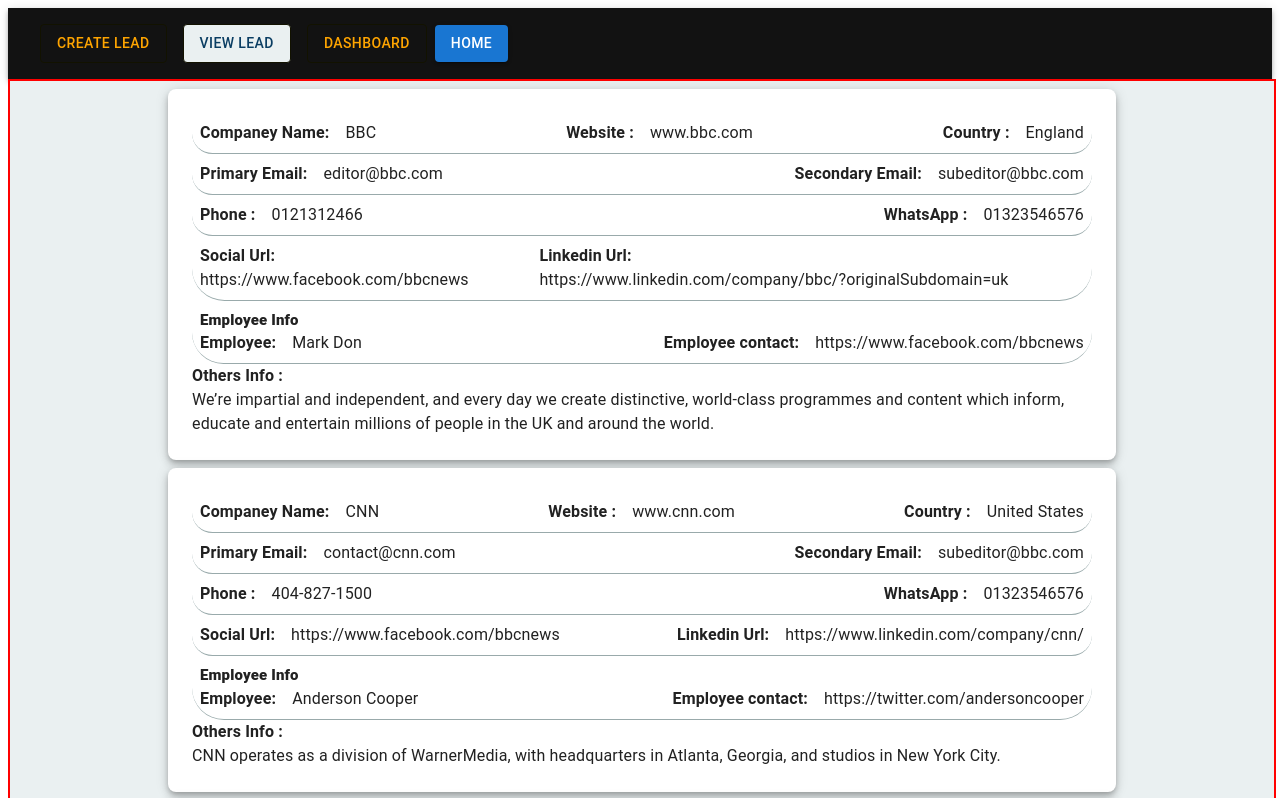
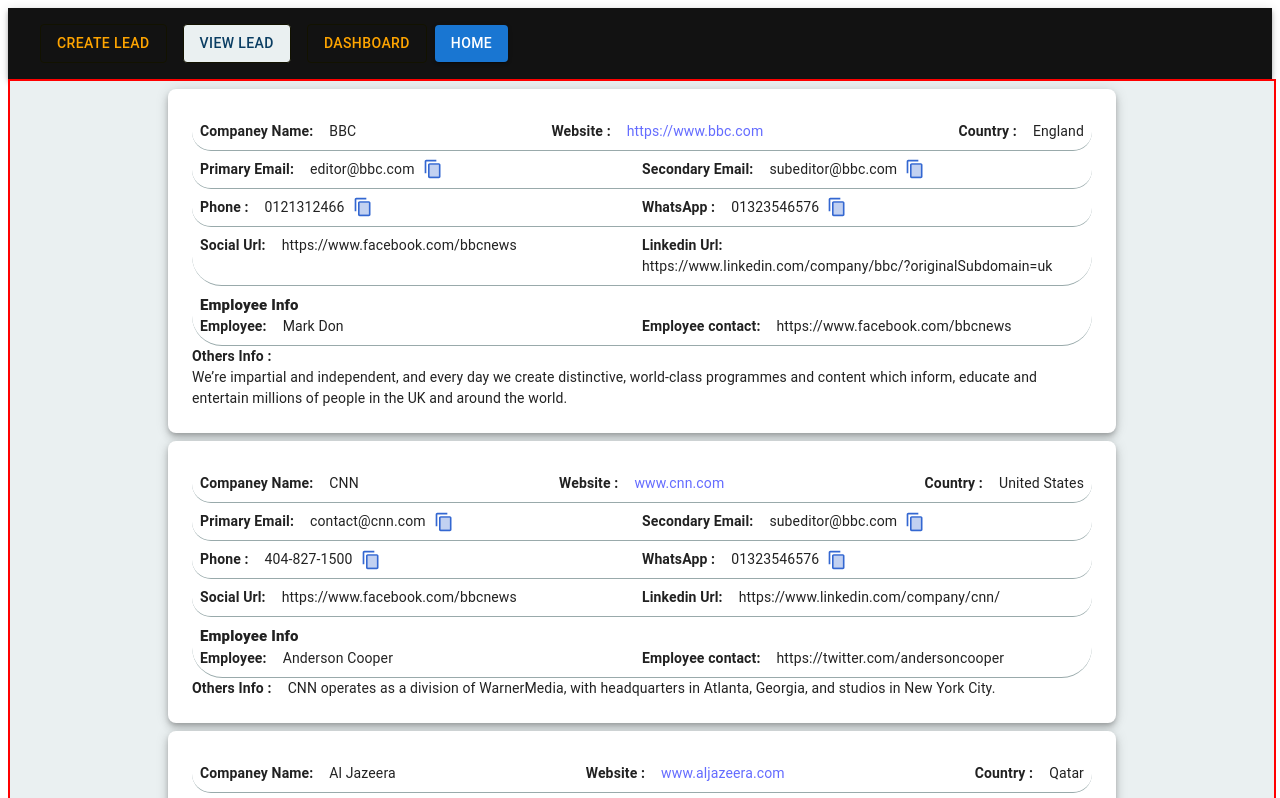
Before and after one commit to charismaTazdid/lead_collector, a React (Vite) app: page /view-lead in a window 1280 px wide. Shown: the top 798 px of the page. Built offline with nearby package versions, Linux system fonts and the light colour scheme.

Commit message:
view lead page done

```diff
--- a/src/Components/Modal/EntryLead.jsx
+++ b/src/Components/Modal/EntryLead.jsx
@@ -4,13 +4,14 @@
 import CancelIcon from '@mui/icons-material/Cancel';
 import { BootstrapDialog } from './Helper';
 import { categories } from '../../demoDb/categories';
+
 // import axios from 'axios';
 // import { useDispatch } from 'react-redux';
 // import { createProduct } from '../../Actions/productAction';
 
 const EntryLead = () => {
 
-  const [age, setAge] = useState('');
+
   const [open, setOpen] = useState(false)
   const handleClickOpen = () => {
     setOpen(true)
@@ -19,26 +20,38 @@
     setOpen(false)
   }
 
-  const handleChange = (event) => {
-    setAge(event.target.value);
-  };
+
 
   const [anchorEl, setAnchorEl] = useState(null);
   // const dispatch = useDispatch();
 
-  const [productData, setProductData] = useState({ productName: '', unit: '', price: '', currentStock: '', imageUrl: '', categoryId: '' })
+  const [leadData, setLeadData] = useState({
+    companyName: "",
+    category: "",
+    country: "",
+    website: "",
+    primaryEmail: "",
+    secondaryEmail: "",
+    phone: "",
+    whatsApp: "",
+    socialUrl: "",
+    linkedinUrl: "",
+    employee: "",
+    employeeContact: "",
+    othersInfo: ""
+  });
 
-  const handleSaveProduct = () => {
-    const { productName, currentStock, price } = productData
-    if (!productName || !currentStock || !price) {
+  const handleSaveLead = () => {
+    const { companyName, website } = leadData;
+    if (!companyName || !website) {
       alert(
         'দয়াকরে করে সব প্রয়োজনীয় ক্ষেত্রগুলি পূরণ করুন'
       )
       return
     }
     setOpen(false)
-    setProductData({ productName: '', unit: '', price: '', currentStock: '', imageUrl: '', categoryId: '' })
-  }
+   console.log(leadData)
+  };
 
   return (
     <Box sx={{ minWidth: 900 }}>
@@ -68,27 +81,24 @@
           <Box sx={{ display: "flex", justifyContent: "space-around" }}>
             <Box>
               <Typography> Company Name:</Typography>
-              <TextField color='success' fullWidth sx={{ my: 1, width: 420 }} required variant='filled' />
+              <TextField onChange={(e) => setLeadData({ ...leadData, companyName: e.target.value })} color='success' sx={{ my: 1, width: 420 }} required variant='filled' />
             </Box>
 
             {/* Drop Down Menu */}
             <Box>
               <Typography>Select Category</Typography>
               <FormControl sx={{ my: 1, width: 420, py: 1, }} size="medium" variant="filled">
-                {/* <InputLabel id="demo-select-small-label">Category </InputLabel> */}
                 <Select
                   labelId="demo-select-small-label"
                   id="demo-select-small"
-                  value={age}
-                  onChange={handleChange}
+                  value={leadData.category}
+                  onChange={(e) => setLeadData({ ...leadData, category: e.target.value })}
                 >
-
                   {
                     categories.map((category) => (
                       <MenuItem value={category.name} key={category.id}> {category.name} </MenuItem>
                     ))
                   }
-
                 </Select>
               </FormControl>
             </Box>
@@ -97,43 +107,42 @@
           <Box sx={{ display: "flex", justifyContent: "space-around" }}>
 
             <Box>
-              <TextField variant='filled' hiddenLabel label='Country' color='success' sx={{ my: 1, py: 1, width: 420 }} required />
+              <TextField variant='filled' hiddenLabel label='Country' color='success' sx={{ my: 1, py: 1, width: 420 }} required onChange={(e) => setLeadData({ ...leadData, country: e.target.value })} />
             </Box>
             <Box>
-              {/* <Typography>Website Link: </Typography> */}
-              <TextField variant='filled' label='Website Address' color='success' sx={{ my: 1, width: 420, py: 1, }} required />
+              <TextField variant='filled' label='Website Address' color='success' sx={{ my: 1, width: 420, py: 1, }} required onChange={(e) => setLeadData({ ...leadData, website: e.target.value })} />
             </Box>
           </Box>
 
           <Box sx={{ display: "flex", justifyContent: "space-around" }}>
-            <TextField label='Primary Email' variant='filled' color='success' sx={{ my: 1, width: 420, py: 1, }} />
-            <TextField label='Seconary Email (optional)' variant='filled' color='success' sx={{ my: 1, width: 420, py: 1, }} />
+            <TextField label='Primary Email' variant='filled' color='success' sx={{ my: 1, width: 420, py: 1, }} onChange={(e) => setLeadData({ ...leadData, primaryEmail: e.target.value })} />
+            <TextField label='Seconary Email (optional)' variant='filled' color='success' sx={{ my: 1, width: 420, py: 1, }} onChange={(e) => setLeadData({ ...leadData, secondaryEmail: e.target.value })} />
           </Box>
 
           {/* Phone */}
           <Box sx={{ display: "flex", justifyContent: "space-around" }}>
-            <TextField label='Phone (optional)' color='success' fullWidth variant='filled' sx={{ my: 1, width: 420, py: 1, }} />
+            <TextField label='Phone (optional)' color='success' fullWidth variant='filled' sx={{ my: 1, width: 420, py: 1, }} onChange={(e) => setLeadData({ ...leadData, phone: e.target.value })} />
 
-            <TextField label='Whatsapp (optional)' color='success' variant='filled' fullWidth sx={{ my: 1, width: 420, py: 1, }} />
+            <TextField label='Whatsapp (optional)' color='success' variant='filled' fullWidth sx={{ my: 1, width: 420, py: 1, }} onChange={(e) => setLeadData({ ...leadData, whatsApp: e.target.value })} />
           </Box>
 
           {/* Social Media */}
           <Box sx={{ display: "flex", justifyContent: "space-around" }}>
-            <TextField label='Facebook/insta/twitter url (optional)' color='success' fullWidth variant='filled' sx={{  width: 420, py: 1, }} />
+            <TextField label='Facebook/insta/twitter url (optional)' color='success' fullWidth variant='filled' sx={{ width: 420, py: 1, }} onChange={(e) => setLeadData({ ...leadData, socialUrl: e.target.value })} />
 
-            <TextField label='Linkedin url (optional)' color='success' variant='filled' fullWidth sx={{  width: 420, py: 1, }} />
+            <TextField label='Linkedin url (optional)' color='success' variant='filled' fullWidth sx={{ width: 420, py: 1, }} onChange={(e) => setLeadData({ ...leadData, linkedinUrl: e.target.value })} />
           </Box>
 
           {/* Manager/ Employee */}
           <Box sx={{ display: "flex", justifyContent: "space-around" }}>
-            <TextField label='Employee / Manager Name (if found)' color='success' fullWidth variant='filled' sx={{  width: 420, py: 1, }} />
+            <TextField label='Employee / Manager Name (if found)' color='success' fullWidth variant='filled' sx={{ width: 420, py: 1, }} onChange={(e) => setLeadData({ ...leadData, employee: e.target.value })} />
 
-            <TextField label='Employee Social Link or Email (if found)' color='success' variant='filled' fullWidth sx={{  width: 420, py: 1, }} />
+            <TextField label='Employee Social Link or Email (if found)' color='success' variant='filled' fullWidth sx={{ width: 420, py: 1, }} onChange={(e) => setLeadData({ ...leadData, employeeContact: e.target.value })} />
           </Box>
 
           <Box sx={{ display: "flex", justifyContent: "space-around" }}>
 
-            <TextField label='Other Information (optional)' multiline rows={2} color='success' fullWidth variant='filled' sx={{  mx: 4, py: 1, }} />
+            <TextField label='Other Information (optional)' multiline rows={2} color='success' fullWidth variant='filled' sx={{ mx: 4, py: 1, }} onChange={(e) => setLeadData({ ...leadData, othersInfo: e.target.value })} />
 
           </Box>
         </DialogContent>
@@ -141,7 +150,7 @@
 
         <DialogActions
           sx={{ display: 'flex', justifyContent: 'center', marginBottom: 2, marginTop: -3 }}  >
-          <Button autoFocus onClick={handleSaveProduct} style={saveBtn}>
+          <Button autoFocus onClick={handleSaveLead} style={saveBtn}>
             Save Lead
           </Button>
         </DialogActions>
--- a/src/Components/SingleLead.jsx
+++ b/src/Components/SingleLead.jsx
@@ -1,60 +1,140 @@
-import { Box, Paper, Typography } from '@mui/material';
-import React from 'react'
+import { Box, Button, Paper, Typography } from '@mui/material';
+import React, { useState } from 'react'
+import ContentCopyTwoToneIcon from '@mui/icons-material/ContentCopyTwoTone';
 
 const SingleLead = ({ lead }) => {
+    const [copied, setCopied] = useState(false);
+
+    const handleCopy = (copyItem) => {
+        navigator.clipboard.writeText(copyItem);
+        setCopied(true);
+        setTimeout(() => {
+            setCopied(false);
+        }, 10000); // Reset copied state after 10 seconds
+    };
+    function checkHttp(url) {
+        return url.startsWith("http://") || url.startsWith("https://");
+    }
+
     return (
         <Paper elevation={5} sx={{ borderRadius: 2 }}>
             <Box sx={{ backgroundColor: "white", width: 900, height: "auto", mb: 1, mt: 1, p: 3, borderRadius: 20 }}>
 
                 <Box sx={{ display: "flex", justifyContent: "space-between", borderBottom: "1px solid #99AAAB", p: 1, borderRadius: 10 }}>
-
                     <Box sx={{ display: "flex" }}>
-                        <Typography sx={{ mr: 2, fontWeight: "bold" }}>Companey Name: </Typography>
-                        <Typography> {lead.companyName} </Typography>
+                        <Typography sx={{ mr: 2, fontWeight: "bold", fontSize: 14 }}>Companey Name: </Typography>
+                        <Typography fontSize={14}> {lead.companyName} </Typography>
                     </Box>
                     <Box sx={{ display: "flex" }}>
-                        <Typography sx={{ mr: 2, fontWeight: "bold" }} >Website : </Typography>
-                        <Typography> {lead.website} </Typography>
+                        <Typography sx={{ mr: 2, fontWeight: "bold", fontSize: 14 }} >Website : </Typography>
+                        <a href={checkHttp(lead.website) ? `${lead.website}` : `https://${lead.website}`} target='_blank'>
+                            <Typography fontSize={14}> {lead.website} </Typography>
+
+                        </a>
                     </Box>
                     <Box sx={{ display: "flex" }}>
-                        <Typography sx={{ mr: 2, fontWeight: "bold" }} >Country : </Typography>
-                        <Typography> {lead.country} </Typography>
+                        <Typography sx={{ mr: 2, fontWeight: "bold", fontSize: 14 }} >Country : </Typography>
+                        <Typography fontSize={14}> {lead.country} </Typography>
                     </Box>
                 </Box>
 
                 {/* Email  */}
-                <Box sx={{ display: "flex", flex: 1, justifyContent: "space-between", borderBottom: "1px solid #99AAAB", p: 1, borderRadius: 10 }}>
-                    <Box sx={{ display: "flex" }}>
-                        <Typography sx={{ mr: 2, fontWeight: "bold" }}>Primary Email: </Typography>
-                        <Typography> {lead.primaryEmail} </Typography>
+                <Box sx={{ display: "flex", flex: 1, borderBottom: "1px solid #99AAAB", p: 1, borderRadius: 10 }}>
+                    <Box sx={{ display: "flex", width: 450 }}>
+                        <Typography sx={{ mr: 2, fontWeight: "bold", fontSize: 14 }}>Primary Email: </Typography>
+                        <Typography fontSize={14}> {lead.primaryEmail} </Typography>
+
+                        <Box sx={{
+                            display: "flex", alignItems: "center", ml: 1, '&hover': {
+                                backgroundColor: "red"
+                            }
+                        }}>
+                            <ContentCopyTwoToneIcon
+                                fontSize='small'
+                                onClick={() => handleCopy(lead.primaryEmail)}
+                                sx={{
+                                    cursor: "pointer", color: "Highlight",
+                                    '&:hover': {
+                                        color: 'green',
+                                        scale: "1.3",
+                                        backgroundColor: 'inherit',
+                                    }
+                                }}
+                            />
+                        </Box>
                     </Box>
-                    <Box sx={{ display: "flex" }}>
-                        <Typography sx={{ mr: 2, fontWeight: "bold" }}>Secondary Email: </Typography>
-                        <Typography> {lead.secondaryEmail} </Typography>
+                    <Box sx={{ display: "flex", width: 450 }}>
+                        <Typography sx={{ mr: 2, fontWeight: "bold", fontSize: 14 }}>Secondary Email: </Typography>
+                        <Typography fontSize={14} > {lead.secondaryEmail} </Typography>
+                        <Box sx={{ display: "flex", alignItems: "center", ml: 1 }}>
+                            <ContentCopyTwoToneIcon
+                                fontSize='small'
+                                onClick={() => handleCopy(lead.secondaryEmail)}
+                                sx={{
+                                    cursor: "pointer",
+                                    color: "Highlight",
+                                    '&:hover': {
+                                        color: 'green',
+                                        scale: "1.3",
+                                        backgroundColor: 'inherit',
+                                    }
+                                }}
+                            />
+                        </Box>
                     </Box>
                 </Box>
 
                 {/* Phone and WhatsApp */}
-                <Box sx={{ display: "flex", justifyContent: "space-between", borderBottom: "1px solid #99AAAB", p: 1, borderRadius: 10 }}>
-                    <Box sx={{ display: "flex" }}>
-                        <Typography sx={{ mr: 2, fontWeight: "bold" }}>Phone : </Typography>
-                        <Typography> {lead.phone} </Typography>
+                <Box sx={{ display: "flex", borderBottom: "1px solid #99AAAB", p: 1, borderRadius: 10 }}>
+                    <Box sx={{ display: "flex", width: 450 }}>
+                        <Typography sx={{ mr: 2, fontWeight: "bold", fontSize: 14 }}>Phone : </Typography>
+                        <Typography fontSize={14}> {lead.phone} </Typography>
+                        <Box sx={{ display: "flex", alignItems: "center", ml: 1 }}>
+                            <ContentCopyTwoToneIcon
+                                fontSize='small'
+                                onClick={() => handleCopy(lead.phone)}
+                                sx={{
+                                    cursor: "pointer",
+                                    color: "Highlight",
+                                    '&:hover': {
+                                        color: 'green',
+                                        scale: "1.3",
+                                        backgroundColor: 'inherit',
+                                    }
+                                }}
+                            />
+                        </Box>
                     </Box>
-                    <Box sx={{ display: "flex" }}>
-                        <Typography sx={{ mr: 2, fontWeight: "bold" }}>WhatsApp : </Typography>
-                        <Typography> {lead.whatsApp} </Typography>
+                    <Box sx={{ display: "flex", width: 450 }}>
+                        <Typography sx={{ mr: 2, fontWeight: "bold", fontSize: 14 }}>WhatsApp : </Typography>
+                        <Typography fontSize={14}> {lead.whatsApp} </Typography>
+                        <Box sx={{ display: "flex", alignItems: "center", ml: 1 }}>
+                            <ContentCopyTwoToneIcon
+                                fontSize='small'
+                                onClick={() => handleCopy(lead.whatsApp)}
+                                sx={{
+                                    cursor: "pointer",
+                                    color: "Highlight",
+                                    '&:hover': {
+                                        color: 'green',
+                                        scale: "1.3",
+                                        backgroundColor: 'inherit',
+                                    }
+                                }}
+                            />
+                        </Box>
                     </Box>
                 </Box>
 
                 {/* Social Media  */}
                 <Box sx={{ display: "flex", justifyContent: "space-between", borderBottom: "1px solid #99AAAB", p: 1, borderRadius: 10 }}>
-                    <Box sx={{ display: "flex", flexWrap: "wrap" }}>
-                        <Typography sx={{ mr: 2, fontWeight: "bold" }}>Social Url: </Typography>
-                        <Typography> {lead.socialUrl} </Typography>
+                    <Box sx={{ display: "flex", width: 450, flexWrap: "wrap" }}>
+                        <Typography sx={{ mr: 2, fontWeight: "bold", fontSize: 14 }}> Social Url: </Typography>
+                        <Typography fontSize={14}> {lead.socialUrl} </Typography>
                     </Box>
-                    <Box sx={{ display: "flex", flexWrap: "wrap" }}>
-                        <Typography sx={{ mr: 2, fontWeight: "bold" }}>Linkedin Url: </Typography>
-                        <Typography> {lead.linkedinUrl} </Typography>
+                    <Box sx={{ display: "flex", width: 450, flexWrap: "wrap" }}>
+                        <Typography sx={{ mr: 2, fontWeight: "bold", fontSize: 14 }}>Linkedin Url: </Typography>
+                        <Typography fontSize={14}> {lead.linkedinUrl} </Typography>
                     </Box>
                 </Box>
 
@@ -62,20 +142,20 @@
                 <Box sx={{ borderBottom: "1px solid #99AAAB", p: 1, borderRadius: 10 }}>
                     <Typography fontWeight={900} fontSize={15}>Employee Info </Typography>
                     <Box sx={{ display: "flex", justifyContent: "space-between", }}>
-                        <Box sx={{ display: "flex" }}>
-                            <Typography sx={{ mr: 2, fontWeight: "bold" }}>Employee: </Typography>
-                            <Typography> {lead.employee} </Typography>
+                        <Box sx={{ display: "flex", width: 450 }}>
+                            <Typography sx={{ mr: 2, fontWeight: "bold", fontSize: 14 }}>Employee: </Typography>
+                            <Typography fontSize={14}> {lead.employee} </Typography>
                         </Box>
-                        <Box sx={{ display: "flex" }}>
-                            <Typography sx={{ mr: 2, fontWeight: "bold" }}>Employee contact: </Typography>
-                            <Typography> {lead.employeeContact} </Typography>
+                        <Box sx={{ display: "flex", width: 450 }}>
+                            <Typography sx={{ mr: 2, fontWeight: "bold", fontSize: 14 }}>Employee contact: </Typography>
+                            <Typography fontSize={14}> {lead.employeeContact} </Typography>
                         </Box>
                     </Box>
                 </Box>
 
                 <Box sx={{ display: "flex", flexWrap: 'wrap' }}>
-                    <Typography sx={{ mr: 2, fontWeight: "bold" }}>Others Info : </Typography>
-                    <Typography> {lead.othersInfo} </Typography>
+                    <Typography sx={{ mr: 2, fontWeight: "bold", fontSize: 14 }}>Others Info : </Typography>
+                    <Typography fontSize={14} > {lead.othersInfo} </Typography>
                 </Box>
             </Box>
         </Paper>
--- a/src/Pages/CollectLead.jsx
+++ b/src/Pages/CollectLead.jsx
@@ -1,4 +1,3 @@
-/* eslint-disable no-unused-vars */
 import { Box } from '@mui/material'
 import React from 'react'
 import Navbar from '../Components/Navbar'
@@ -13,4 +12,4 @@
   )
 }
 
-export default CollectLead
+export default CollectLead;
--- a/src/demoDb/leads.js
+++ b/src/demoDb/leads.js
@@ -3,7 +3,7 @@
         companyName: "BBC",
         category: "news",
         country: "England",
-        website: "www.bbc.com",
+        website: "https://www.bbc.com",
         primaryEmail: "editor@bbc.com",
         secondaryEmail: "subeditor@bbc.com",
         phone: "0121312466",
```
Also changed, not shown: src/App.jsx (+1 -10 lines).
